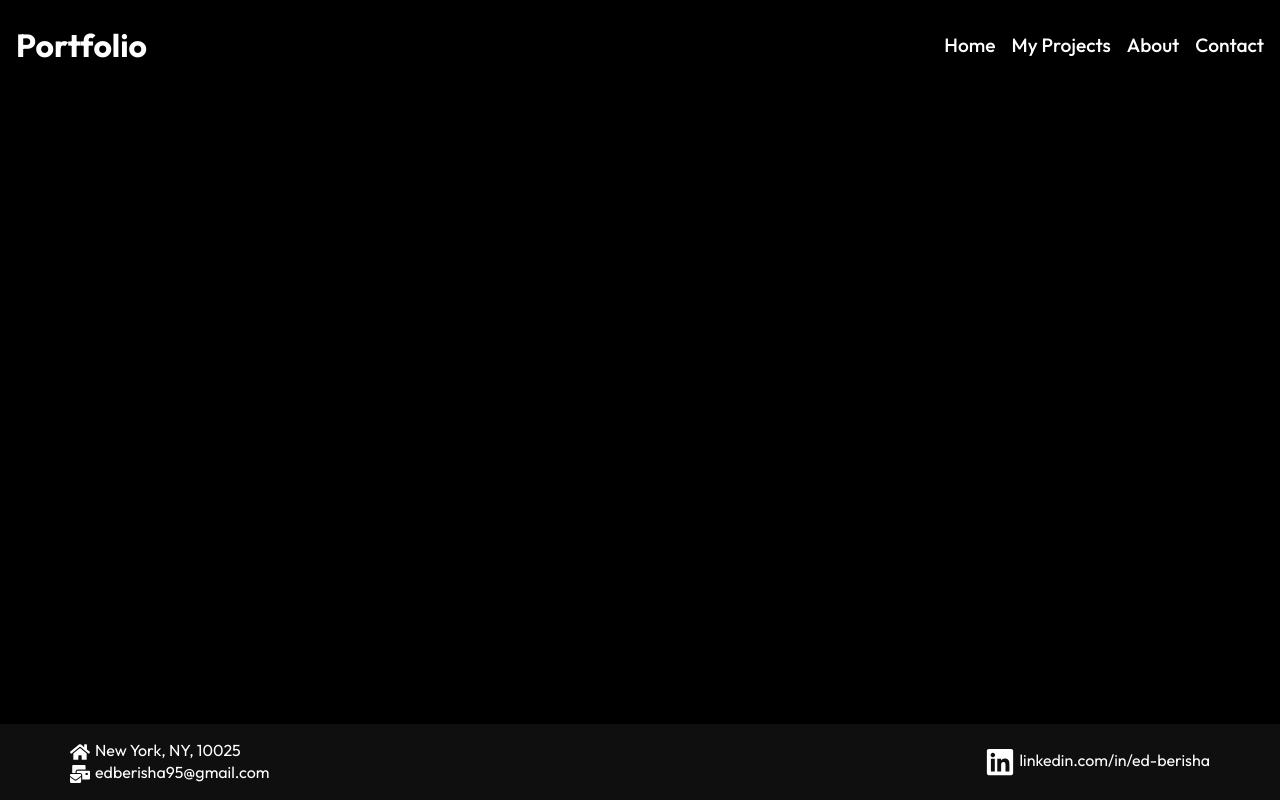
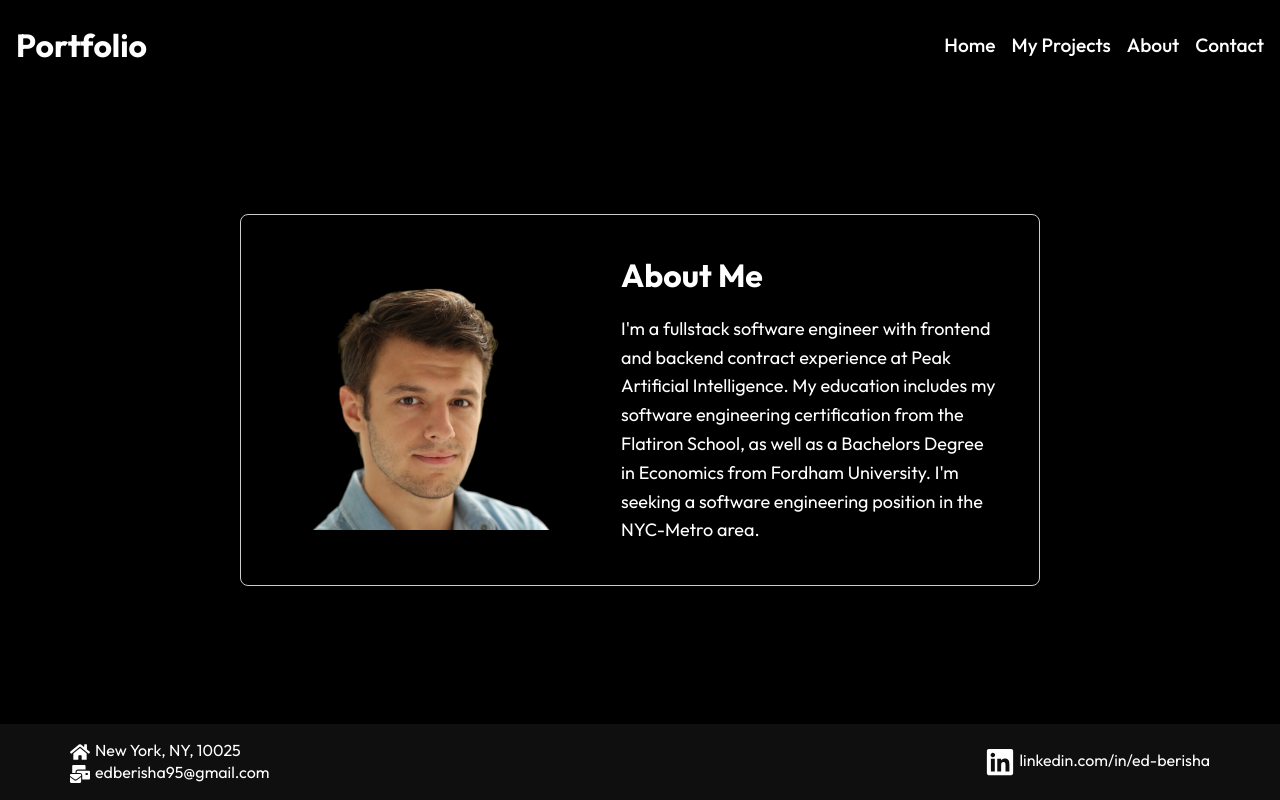
Before and after one commit to edberisha/PersonalSite, a React (Create React App) app: page /about in a window 1280 px wide. Built offline with nearby package versions, Linux system fonts and the light colour scheme.

Commit message:
about me page done

```diff
--- /dev/null
+++ b/src/components/Aboutcard.css
@@ -0,0 +1,36 @@
+.about-container {
+  display: flex;
+  align-items: center; /* Center vertically */
+  justify-content: center; /* Center horizontally */
+  height: 100vh; /* Full height of the viewport */
+}
+
+.about-card {
+  display: flex;
+  align-items: center;
+  max-width: 800px; /* Adjust maximum width of the card */
+  padding: 40px; /* Increase padding */
+  border: 1px solid #ccc;
+  border-radius: 8px;
+  box-shadow: 0 2px 4px rgba(0, 0, 0, 0.1);
+}
+
+.ed-photo {
+  width: 300px; /* Increase the width of the photo */
+  height: auto; /* Maintain aspect ratio */
+  margin-right: 40px; /* Adjust the spacing between the image and text */
+}
+
+.text-container {
+  max-width: 500px; /* Adjust the maximum width of the text container */
+}
+
+.text-container h2 {
+  font-size: 32px; /* Increase font size */
+  margin-bottom: 20px; /* Increase margin bottom */
+}
+
+.text-container p {
+  font-size: 18px; /* Increase font size */
+  line-height: 1.6; /* Increase line height */
+}
--- /dev/null
+++ b/src/components/Aboutcard.js
@@ -0,0 +1,27 @@
+import React from "react";
+import edphoto from "../assets/edberisha.png";
+import "./Aboutcard.css"; // Import CSS file for styling
+
+const Aboutcard = () => {
+  return (
+    <div className="about-container">
+      <div className="about-card">
+        <img src={edphoto} alt="Ed Berisha" className="ed-photo" />
+        <div className="text-container">
+          <h2 style={{color:"white"}}>About Me</h2>
+          <p>
+            I'm a fullstack software engineer with frontend and
+            backend contract experience  at
+            Peak Artificial Intelligence. My education includes my software
+            engineering certification from the Flatiron School, as well as a
+            Bachelors Degree in Economics from Fordham University. I'm seeking
+            a software engineering position in the NYC-Metro area.
+          </p>
+          <p></p>
+        </div>
+      </div>
+    </div>
+  );
+};
+
+export default Aboutcard;
--- a/src/components/HeroImg.js
+++ b/src/components/HeroImg.js
@@ -14,25 +14,25 @@ const HeroImg = () => {
         <img className="into-img" src={officeimage} alt="officeimage" />
       </div>
       <div className="content">
-        <p>ED BERISHA</p>
-        <h1>FULL STACK ENGINEER</h1>
-        <div>
+        <p style={{ fontSize: "40px" }}>ED BERISHA</p>
+        <h1 style={{ marginTop: "0px" }}>FULL STACK ENGINEER</h1>
+        <div style={{ marginTop: "12px" }}>
           <Link to="/project" className="btn">
             Projects
           </Link>
-          <Link to="/contact" className="btn-light">
+          <Link to="/contact" className="btn"> {/* Apply the same class "btn" */}
             Contact
           </Link>
         </div>
         <div className="photos-container">
           <img src={reactphoto} alt="React" className="project-photo" />
           <img src={pythonphoto} alt="Python" className="project-photo" />
-          <img src={sqlphoto} alt="Sql" className="project-photo" />
           <img
             src={javascriptphoto}
             alt="javascript"
             className="project-photo"
           />
+          <img src={sqlphoto} alt="Sql" className="project-photo" />
         </div>
       </div>
     </div>
--- a/src/components/HeroImgStyles.css
+++ b/src/components/HeroImgStyles.css
@@ -68,5 +68,5 @@
 }
 
 .photos-container {
-  margin-top: 50px;
+  margin-top: 80px;
 }
--- a/src/components/WorkCard.js
+++ b/src/components/WorkCard.js
@@ -1,6 +1,7 @@
 import React from "react";
 import MMORPG from "../assets/MMRPG.png";
 import Peak from "../assets/Peak.png";
+import Potluck from "../assets/potluck.png";
 import { NavLink } from "react-router-dom";
 import "./WorkCardStyles.css";
 
@@ -53,6 +54,28 @@ const WorkCard = () => {
             </div>
           </div>
         </div>
+        <div className="project-card">
+          <img src={Potluck} alt="potluck photo" />
+          <h2 className="project-title" style={{ color: "white" }}>
+            PotLuck Planner
+          </h2>
+          <div className="pro-content">
+            <div className="pro-details">
+              <p>
+                PotLuck Planner. Users can schedule upcoming events and assign
+                food, drinks, and other item to guests.
+              </p>
+            </div>
+            <div className="pro-btns">
+              <NavLink
+                to="https://github.com/jgrimes86/Potluck-Planner"
+                className="btn"
+              >
+                Go To Project
+              </NavLink>
+            </div>
+          </div>
+        </div>
       </div>
     </div>
   );
--- a/src/routes/About.js
+++ b/src/routes/About.js
@@ -1,11 +1,13 @@
 import React from "react";
 import Navbar from "../components/Navbar";
 import Footer from "../components/Footer";
+import Aboutcard from "../components/Aboutcard";
 
 const About = () => {
   return (
     <div>
       <Navbar />
+      <Aboutcard />
       <Footer />
     </div>
   );
--- a/src/routes/Project.js
+++ b/src/routes/Project.js
@@ -8,7 +8,6 @@ const Project = () => {
   return (
     <div>
       <Navbar />
-      <HeroImg2 heading="PROJECTS" text="My Projects" />
       <WorkCard />
       <Footer />
     </div>
```
Also changed, not shown: src/assets/edberisha.png (added), src/assets/potluck.png (added), src/components/Navbarstyles.css (line endings or trailing spaces).
